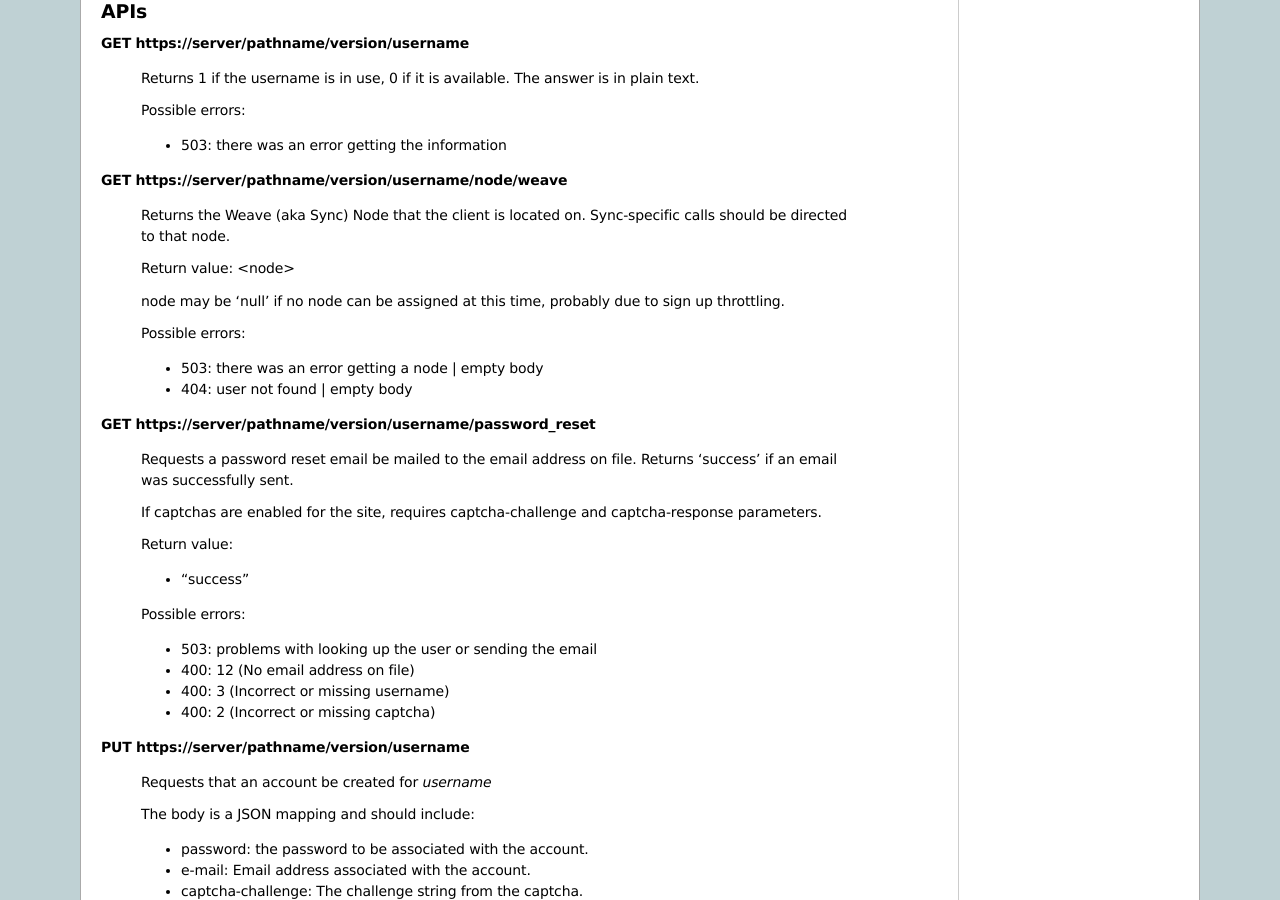
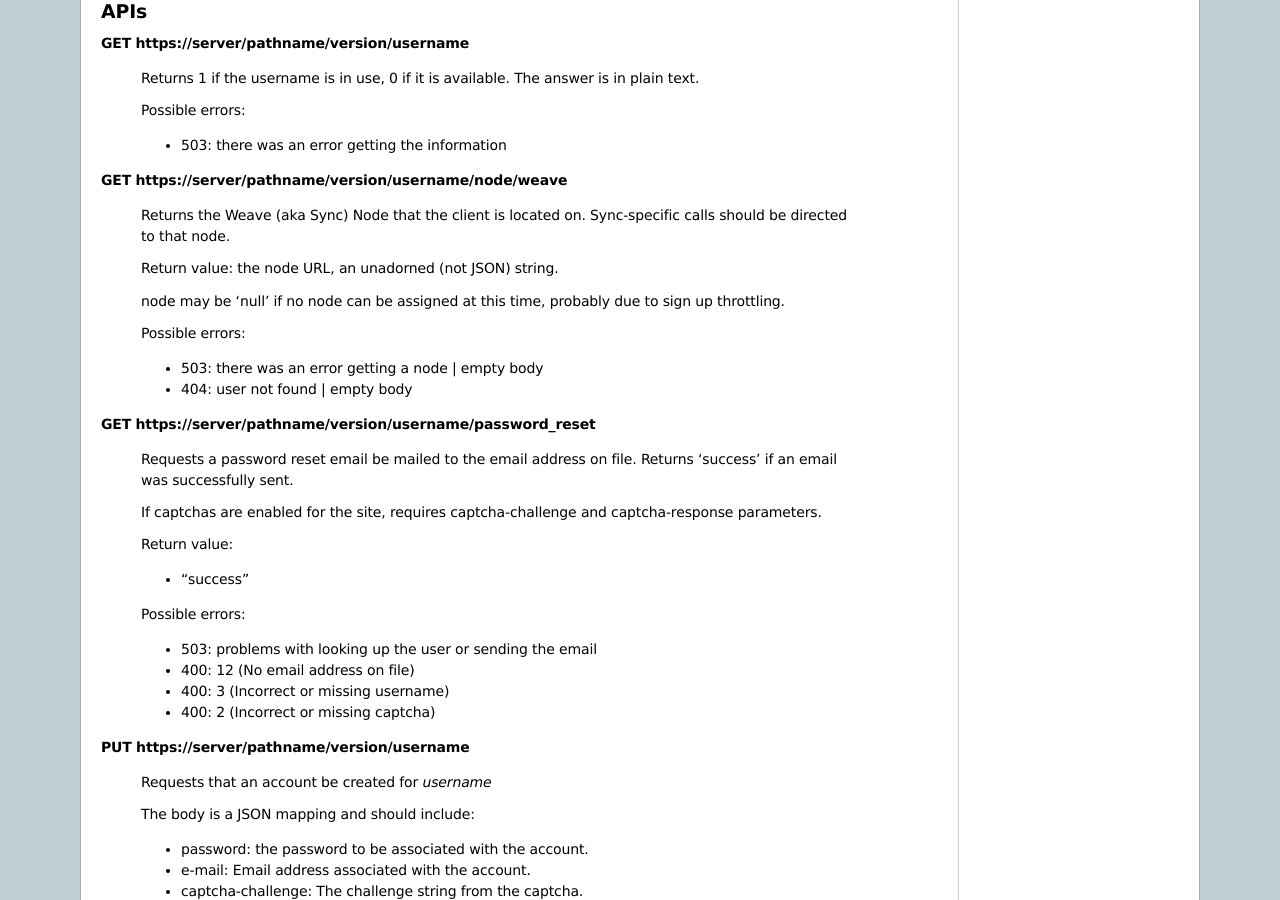
Before and after one commit to mozilla-services/docs, a Sphinx documentation site: the page built from source/reg/apis.rst, in a window 1280 px wide and 900 px high, scrolled down 533 px. Built offline with Sphinx 7.4.7, drawn with Linux system fonts in a browser that asks for light colours.

Commit message:
Clarify docs for /node/weave in user API.

```diff
--- a/source/reg/apis.rst
+++ b/source/reg/apis.rst
@@ -56,7 +56,7 @@ APIs
     Returns the Weave (aka Sync) Node that the client is located on.
     Sync-specific calls should be directed to that node.
 
-    Return value: <node>
+    Return value: the node URL, an unadorned (not JSON) string.
 
     node may be 'null' if no node can be assigned at this time,
     probably due to sign up throttling.
```
